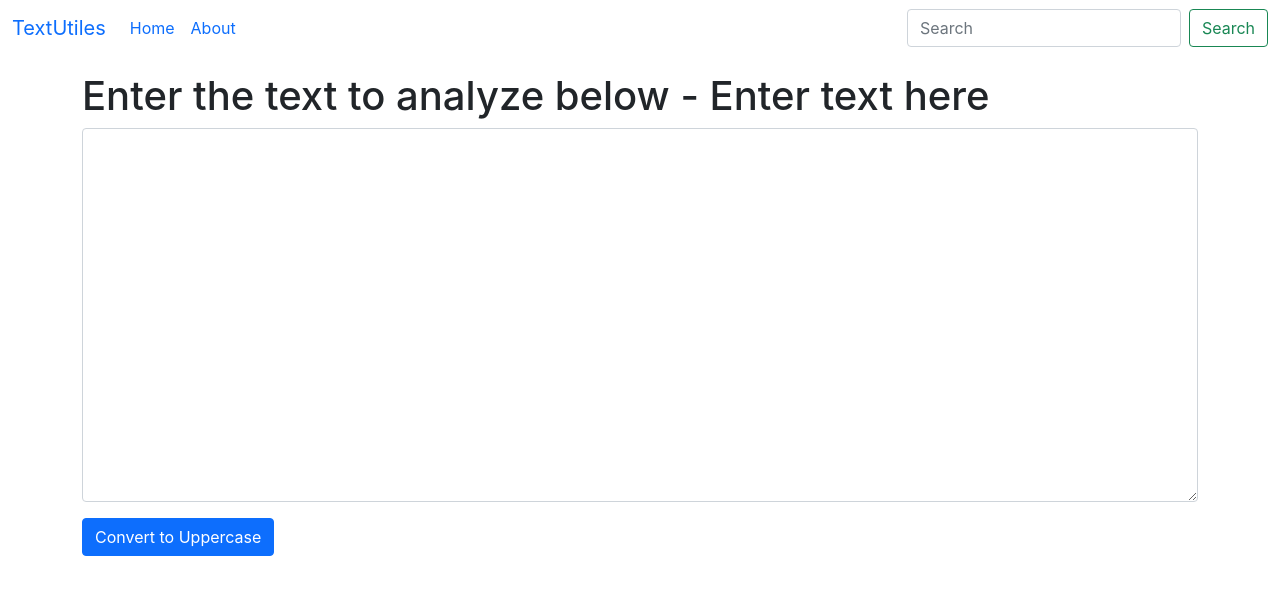
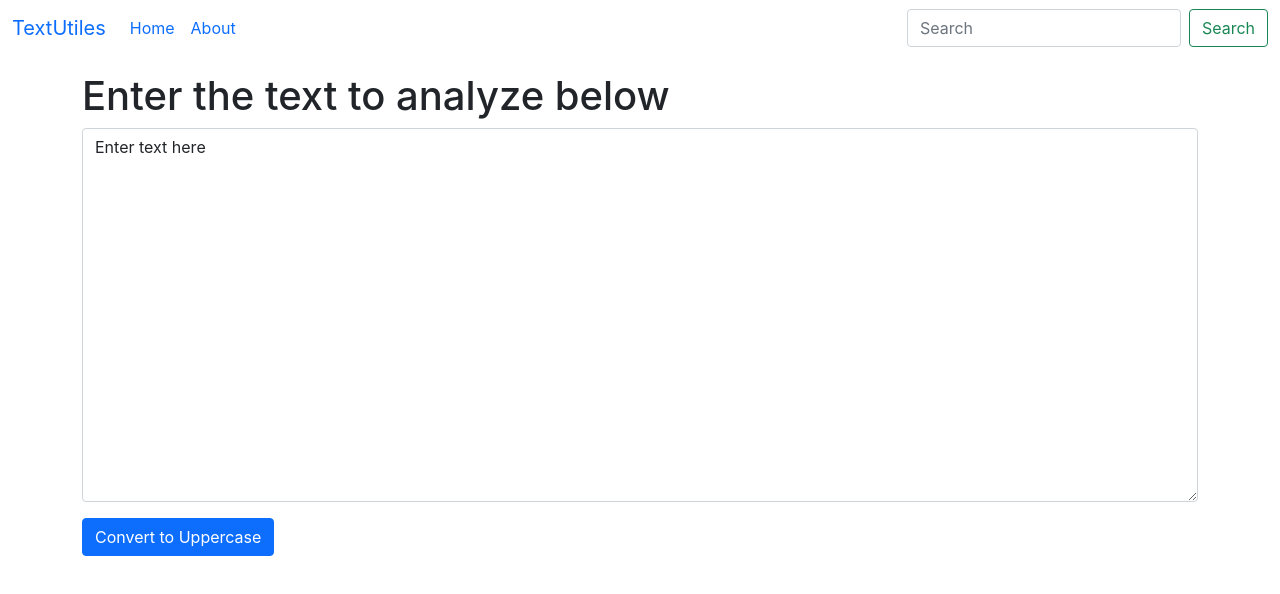
Before and after one commit to KUMAR7BITTU/react_js_course, a React (Create React App) app: page / in a window 1280 px wide. Shown: the top 594 px of the page. Built offline with nearby package versions, Linux system fonts and the light colour scheme.

Commit message:
modifying text

```diff
--- a/src/components/TextForm.js
+++ b/src/components/TextForm.js
@@ -4,10 +4,10 @@ export default function TextForm(props) {
     const [text,setText] = useState('Enter text here');
   return (
     <div>
-        <h1>{props.heading} - {text}</h1>
+        <h1>{props.heading}</h1>
       <div className="mb-3">
         <textarea
-          className="form-control"
+          className="form-control" value = {text}
           id="myBox"
           rows="15"
         ></textarea>
```
